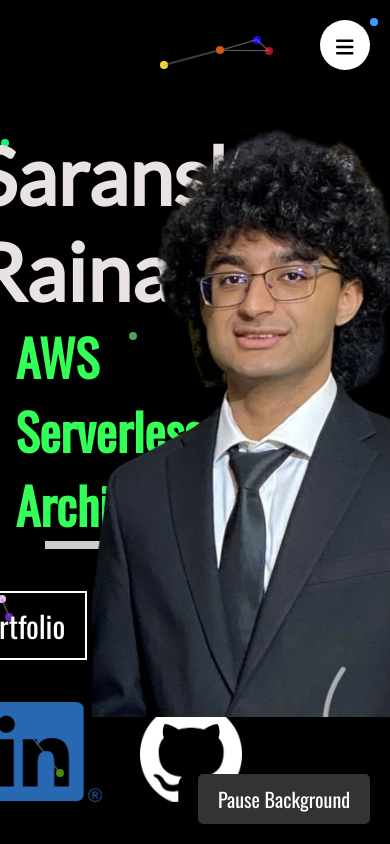
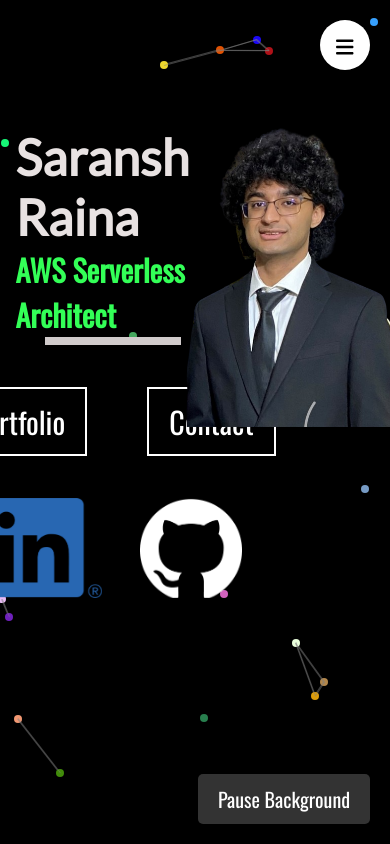
Before and after one commit to sRaina3/SRwebsite, a React (Create React App) app in the folder frontend/: page / in a window 390 px wide. Built offline with nearby package versions, Linux system fonts and the light colour scheme.

Commit message:
mobile friendly homepage

```diff
--- a/frontend/src/pages/Home.css
+++ b/frontend/src/pages/Home.css
@@ -129,3 +129,19 @@
   height: 8px;
   background-color: rgb(209, 203, 203);
 }
+
+@media (max-width: 800px) {
+  .profile-img {
+    height: 300px;
+  }
+
+  .name-text {
+    left: 0%;
+    font-size: 50px;
+  }
+
+  .my-titles {
+    font-size: 30px;
+  }
+
+}
```
